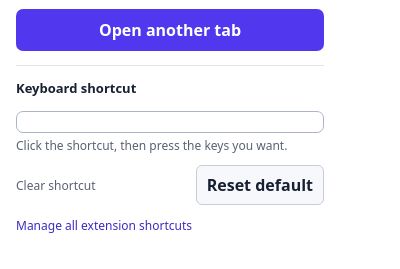
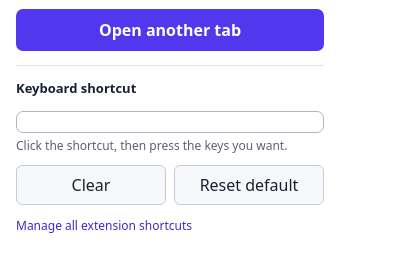
Before and after one commit to rajpiskala/web-app-tabs-for-firefox, a browser extension: page src/popup.html in a window 400 px wide. Shown: the part 95-364 px from the top of the page. Drawn offline with Linux system fonts and the light colour scheme.

Commit message:
Restore equal shortcut action buttons

```diff
--- a/src/popup.css
+++ b/src/popup.css
@@ -197,39 +197,18 @@ h2 {
 
 .actions {
   display: flex;
-  align-items: center;
-  justify-content: flex-end;
   gap: 8px;
   margin-top: 10px;
 }
 
 .actions button {
+  flex: 1;
   padding: 8px 10px;
-  cursor: pointer;
-}
-
-.actions .clear-action {
-  margin-right: auto;
-  padding-right: 0;
-  padding-left: 0;
-  border: 0;
-  color: light-dark(#596174, #b9b5c7);
-  background: transparent;
-  font-size: 12px;
-}
-
-.actions .clear-action:hover:not(:disabled),
-.actions .clear-action:focus-visible {
-  color: light-dark(#3d2bc4, #bdb3ff);
-  text-decoration: underline;
-}
-
-.actions .reset-action {
   border: 1px solid light-dark(#c7ccd6, #5a5666);
   border-radius: 6px;
   color: inherit;
   background: light-dark(#f7f8fb, #292632);
-  font-weight: 600;
+  cursor: pointer;
 }
 
 .link-button {
--- a/src/popup.html
+++ b/src/popup.html
@@ -45,8 +45,8 @@
     <p class="help">Click the shortcut, then press the keys you want.</p>
 
     <div class="actions">
-      <button id="clearShortcut" class="clear-action" type="button">Clear shortcut</button>
-      <button id="resetShortcut" class="reset-action" type="button">Reset default</button>
+      <button id="clearShortcut" type="button">Clear</button>
+      <button id="resetShortcut" type="button">Reset default</button>
     </div>
 
     <button id="manageShortcuts" class="link-button" type="button">
```
